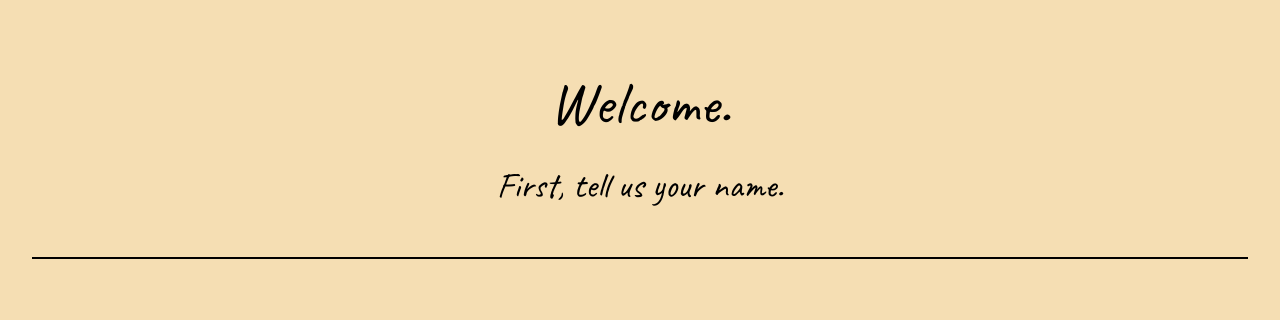
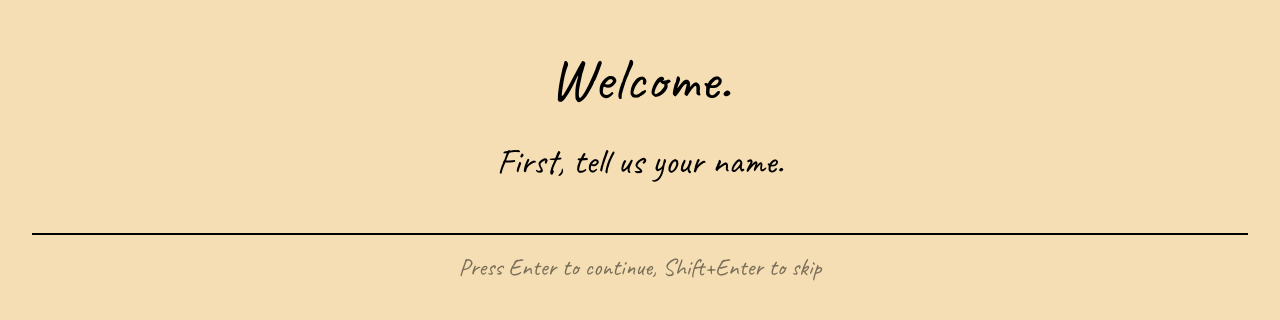
Before and after one commit to enxilium/proportion, a Next.js app in the folder front-end/: page / in a window 1280 px wide. Shown: the part 234-554 px from the top of the page. Built offline with nearby package versions, Linux system fonts and the light colour scheme.

Commit message:
login changes

```diff
--- a/front-end/src/app/page.tsx
+++ b/front-end/src/app/page.tsx
@@ -1,6 +1,7 @@
 'use client';
 import { useState, useEffect } from 'react';
 import { motion, AnimatePresence } from 'framer-motion';
+import { useRouter } from 'next/navigation';
 interface Question {
   id: number;
   text: string;
@@ -36,6 +37,7 @@ const MONTHS_IN_YEAR = 12;
 const HOURS_IN_DAY = 24;
 const DAYS_IN_MONTH = 30.44; // Average days in a month
 export default function Home() {
+  const router = useRouter();
   const [currentQuestion, setCurrentQuestion] = useState(-1); // Start at -1 for name input
   const [answers, setAnswers] = useState<number[]>([]);
   const [showCandles, setShowCandles] = useState(false);
@@ -234,9 +236,28 @@ export default function Home() {
                     className="w-full bg-transparent border-b-2 border-current text-3xl text-center focus:outline-none"
                     value={inputValue}
                     onChange={(e) => setInputValue(e.target.value)}
-                    onKeyDown={handleKeyDown}
+                    onKeyDown={(e) => {
+                      if (e.key === 'Enter') {
+                        if (e.shiftKey) {
+                          router.push('/login');
+                          return;
+                        }
+                        if (inputValue.trim()) {
+                          setName(inputValue.trim());
+                          setInputValue('');
+                          setCurrentQuestion(0);
+                        }
+                      }
+                    }}
                     autoFocus
                   />
+                  <motion.p
+                    initial={{ opacity: 0 }}
+                    animate={{ opacity: 0.5 }}
+                    className="mt-8 text-2xl opacity-50"
+                  >
+                    Press Enter to continue, Shift+Enter to skip
+                  </motion.p>
                 </motion.div>
               )}
             </motion.div>
@@ -293,7 +314,7 @@ export default function Home() {
                               transition={{ duration: 0.5 }}
                               className="mt-8 px-6 py-3 bg-white text-black rounded-full text-xl hover:bg-gray-100 transition-colors"
                               onClick={() => {
-                                // Handle button click
+                                router.push('/login');
                               }}
                             >
                               get started
```
